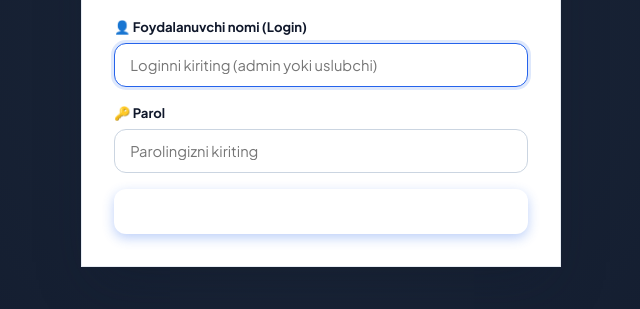
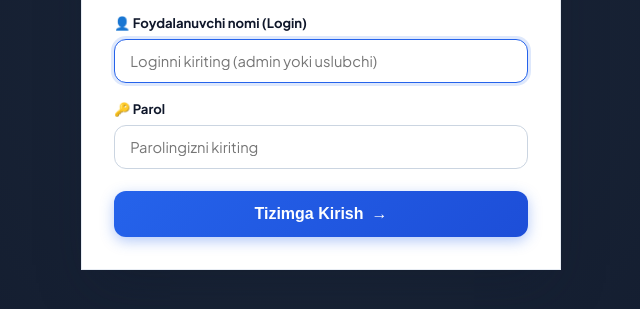
Before and after one commit to JBoltaboyev/davomat, a website: page public/index.html in a window 1280 px wide. Shown: the part 353-662 px from the top of the page, without its empty margins (319-959 px from the left). Drawn offline with Linux system fonts and the light colour scheme; no server answers.

Commit message:
Fix login button styling: ensure vivid gradient background and crisp white text

```diff
--- a/public/css/style.css
+++ b/public/css/style.css
@@ -12,6 +12,7 @@
 
   --primary: #2563eb;
   --primary-hover: #1d4ed8;
+  --primary-dark: #1d4ed8;
   --primary-light: #eff6ff;
   --primary-gradient: linear-gradient(135deg, #2563eb 0%, #3b82f6 50%, #4f46e5 100%);
   --success-gradient: linear-gradient(135deg, #10b981 0%, #059669 100%);
@@ -2425,25 +2426,41 @@
 
 .btn-auth-submit {
   width: 100%;
-  padding: 0.85rem;
-  background: linear-gradient(135deg, var(--primary) 0%, var(--primary-dark) 100%);
-  color: #ffffff;
+  padding: 0.95rem 1.25rem;
+  background-color: #2563eb;
+  background-image: linear-gradient(135deg, #2563eb 0%, #1d4ed8 100%);
+  color: #ffffff !important;
   border: none;
   border-radius: var(--radius-md);
-  font-size: 0.95rem;
+  font-size: 1rem;
   font-weight: 700;
   cursor: pointer;
   transition: all 0.2s ease;
-  box-shadow: 0 4px 12px rgba(37, 99, 235, 0.3);
+  box-shadow: 0 4px 14px rgba(37, 99, 235, 0.35);
   display: flex;
   align-items: center;
   justify-content: center;
   gap: 0.5rem;
+  margin-top: 0.35rem;
+}
+
+.btn-auth-submit span {
+  color: #ffffff !important;
+  font-size: 1rem;
+  font-weight: 700;
+  display: inline-block;
+  line-height: 1;
 }
 
 .btn-auth-submit:hover {
-  transform: translateY(-1px);
-  box-shadow: 0 6px 16px rgba(37, 99, 235, 0.4);
+  background-color: #1d4ed8;
+  background-image: linear-gradient(135deg, #1d4ed8 0%, #1e40af 100%);
+  transform: translateY(-2px);
+  box-shadow: 0 6px 18px rgba(37, 99, 235, 0.45);
+}
+
+.btn-auth-submit:active {
+  transform: translateY(0);
 }
 
 /* Topbar User Profile Pill */
--- a/public/index.html
+++ b/public/index.html
@@ -8,7 +8,7 @@
   <meta name="description"
     content="Urganch davlat pedagogika instituti (UrDPI) 5 ta fakulteti va yo'nalishlari uchun mobil va avtomatlashtirilgan Excel davomat monitoring tizimi">
   <link rel="manifest" href="/manifest.json">
-  <link rel="stylesheet" href="/css/style.css?v=2.6">
+  <link rel="stylesheet" href="/css/style.css?v=2.7">
   <link rel="icon" type="image/png" href="/logo.png">
 </head>
 
```
